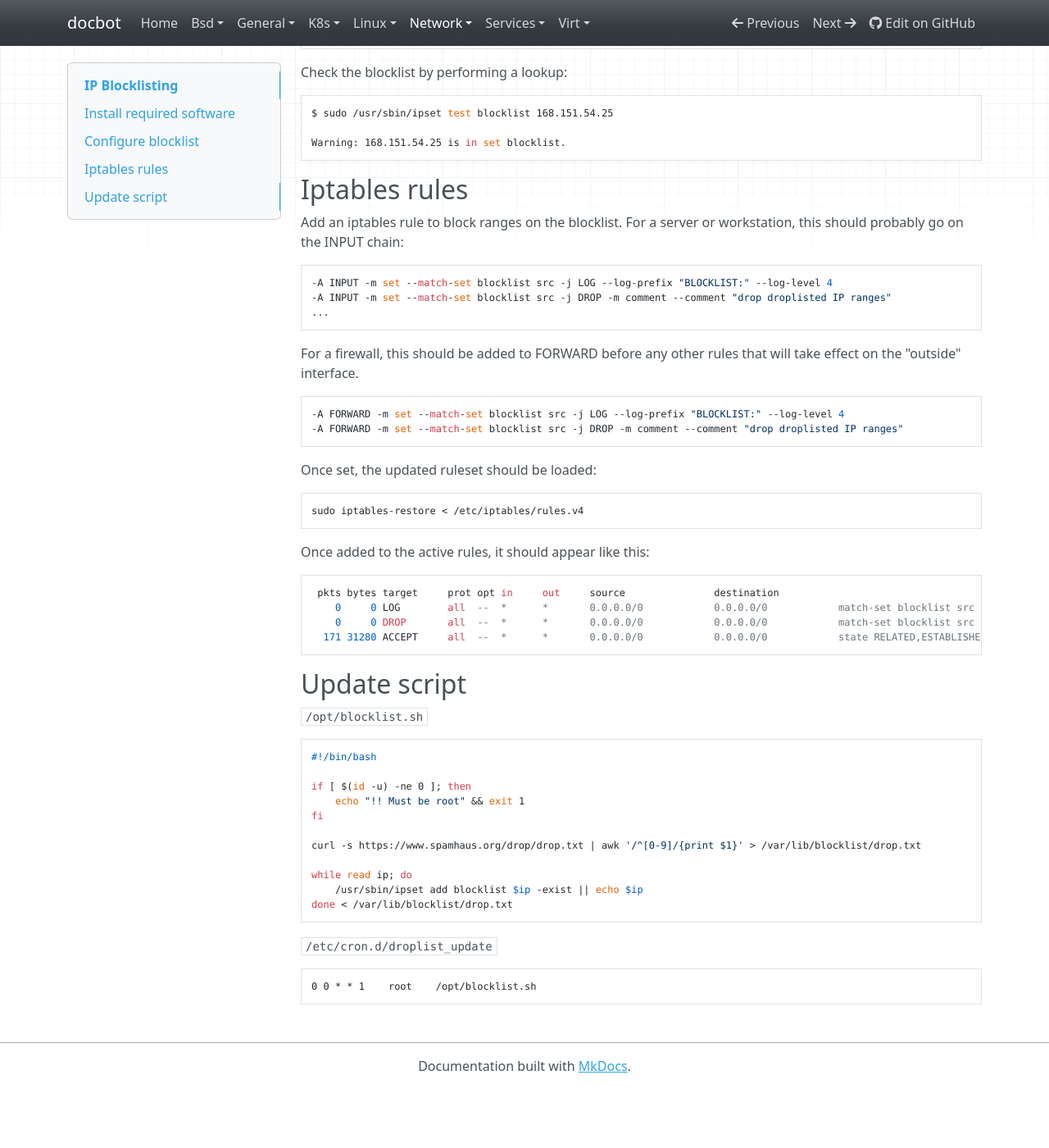
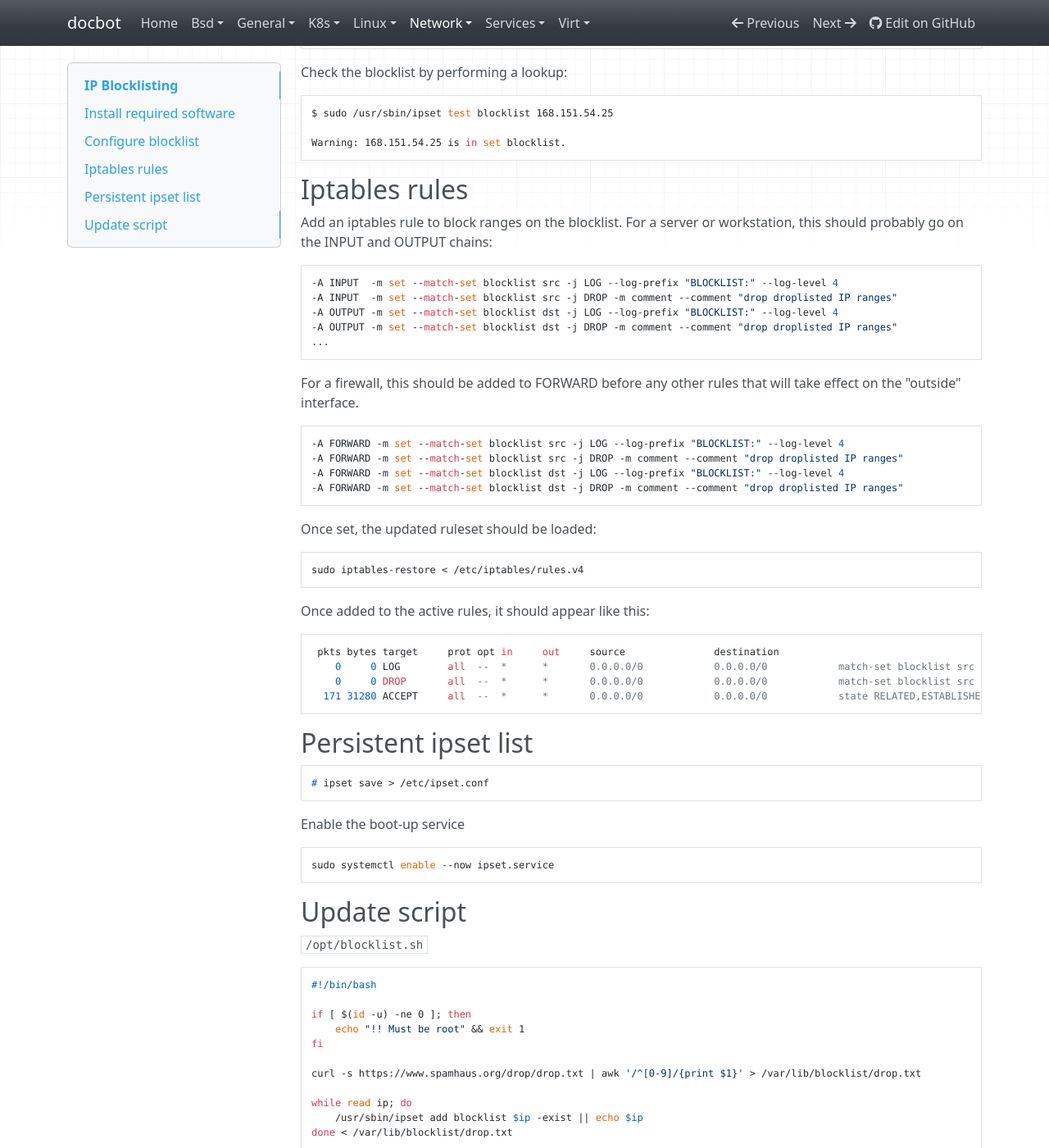
Before and after one commit to noahbailey/docbot, an MkDocs documentation site: the page built from docs/network/blocklist.md, in a window 1280 px wide and 1400 px high, scrolled down 913 px. Shown: the whole window at 82% size. Built offline with MkDocs 1.6.1, drawn with Linux system fonts in a browser that asks for light colours; nearby versions of some CDN libraries; before the commit the page ends 2241 px from its top, so only the background shows below that; some of the changed text lies outside the part shown.

Commit message:
Modify blocklist rules & make persistent ipset

````diff
--- a/docs/network/blocklist.md
+++ b/docs/network/blocklist.md
@@ -2,7 +2,7 @@
 
 ## Install required software
 
-    sudo apt install ipset
+    sudo apt install ipset ipset-persistent
 
 ## Configure blocklist
 
@@ -55,11 +55,13 @@ Warning: 168.151.54.25 is in set blocklist.
 ## Iptables rules
 
 Add an iptables rule to block ranges on the blocklist.
-For a server or workstation, this should probably go on the INPUT chain:
+For a server or workstation, this should probably go on the INPUT and OUTPUT chains:
 
 ```
--A INPUT -m set --match-set blocklist src -j LOG --log-prefix "BLOCKLIST:" --log-level 4
--A INPUT -m set --match-set blocklist src -j DROP -m comment --comment "drop droplisted IP ranges"
+-A INPUT  -m set --match-set blocklist src -j LOG --log-prefix "BLOCKLIST:" --log-level 4
+-A INPUT  -m set --match-set blocklist src -j DROP -m comment --comment "drop droplisted IP ranges"
+-A OUTPUT -m set --match-set blocklist dst -j LOG --log-prefix "BLOCKLIST:" --log-level 4
+-A OUTPUT -m set --match-set blocklist dst -j DROP -m comment --comment "drop droplisted IP ranges"
 ...
 ```
 
@@ -68,6 +70,8 @@ For a firewall, this should be added to FORWARD before any other rules that will
 ```
 -A FORWARD -m set --match-set blocklist src -j LOG --log-prefix "BLOCKLIST:" --log-level 4
 -A FORWARD -m set --match-set blocklist src -j DROP -m comment --comment "drop droplisted IP ranges"
+-A FORWARD -m set --match-set blocklist dst -j LOG --log-prefix "BLOCKLIST:" --log-level 4
+-A FORWARD -m set --match-set blocklist dst -j DROP -m comment --comment "drop droplisted IP ranges"
 ```
 
 Once set, the updated ruleset should be loaded:
@@ -82,6 +86,14 @@ Once added to the active rules, it should appear like this:
     0     0 DROP       all  --  *      *       0.0.0.0/0            0.0.0.0/0            match-set blocklist src /* drop droplisted IP ranges */
   171 31280 ACCEPT     all  --  *      *       0.0.0.0/0            0.0.0.0/0            state RELATED,ESTABLISHED
 ```
+
+## Persistent ipset list
+
+    # ipset save > /etc/ipset.conf
+
+Enable the boot-up service
+
+    sudo systemctl enable --now ipset.service
 
 ## Update script
 
@@ -99,6 +111,8 @@ curl -s https://www.spamhaus.org/drop/drop.txt | awk '/^[0-9]/{print $1}' > /var
 while read ip; do
     /usr/sbin/ipset add blocklist $ip -exist || echo $ip
 done < /var/lib/blocklist/drop.txt
+
+ipset save > /etc/ipset.conf
 ```
 
 `/etc/cron.d/droplist_update`
````
